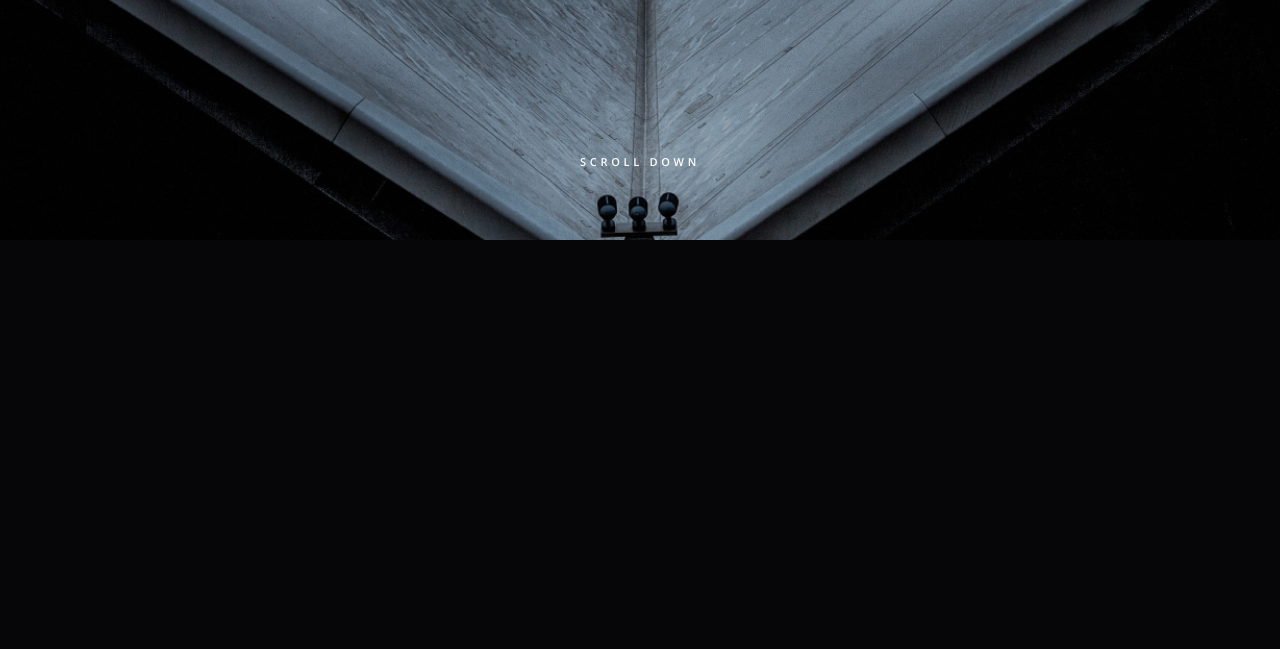
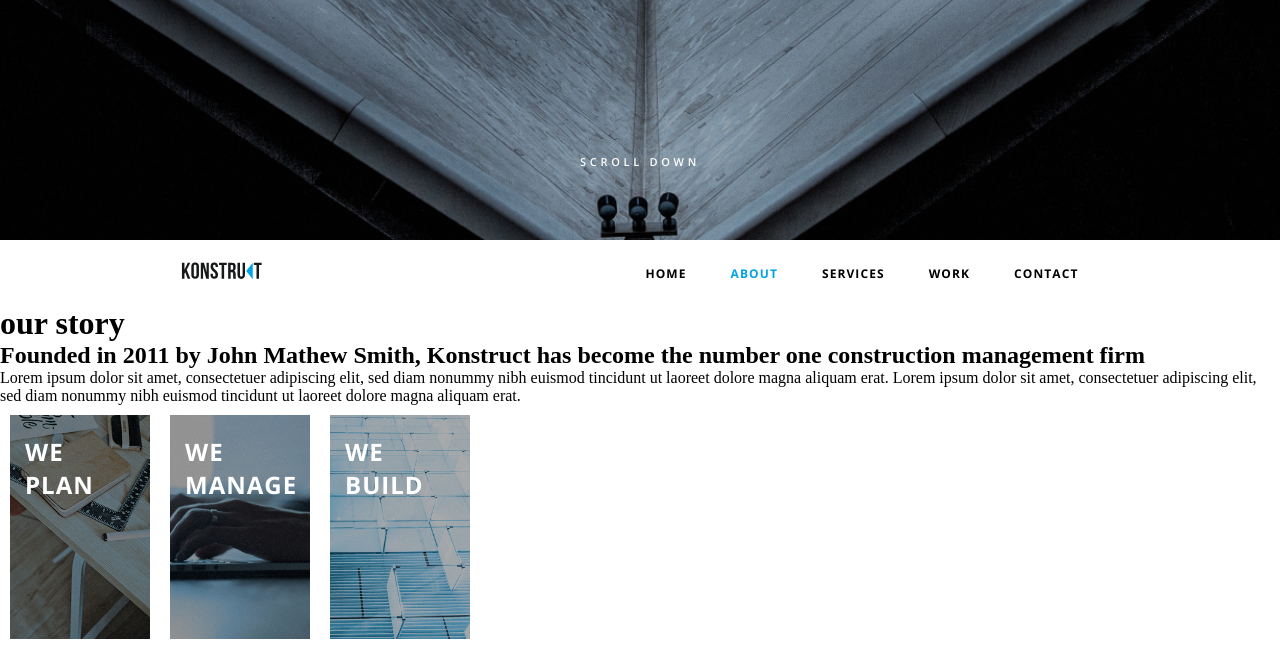
Before and after one commit to cellsium/cellsium.github.io, a PHP site: page / in a window 1280 px wide. Shown: the part 560-1209 px from the top of the page. Before the commit the page ends 800 px from the top, so only its background shows below. Run offline with PHP 8.4, Linux system fonts and the light colour scheme.

Commit message:
konstruct1

```diff
--- a/konstruct/index.html
+++ b/konstruct/index.html
@@ -23,7 +23,47 @@
       <p>SCROLL DOWN</p>
     </div>
   </header>
-
+  <main class="main">
+    <div class="main__menu">
+      <div class="main__menu-logo"><img src="./img/logo-black.svg" alt="logo"></div>
+      <div class="main__menu-link">
+        <a href="#!">home</a>
+        <a href="#!" class="active">about</a>
+        <a href="#!">services</a>
+        <a href="#!">work</a>
+        <a href="#!">contact</a>
+      </div>
+    </div>
+    <div class="main__story">
+      <h1>our story</h1>
+      <div class="main__story-info">
+        <h2>
+          Founded in 2011 by John Mathew Smith,
+          <span>Konstruct</span> has become the number one construction management firm
+        </h2>
+        <p>
+          Lorem ipsum dolor sit amet, consectetuer adipiscing elit,
+          sed diam nonummy nibh euismod tincidunt ut laoreet dolore magna aliquam erat.
+          Lorem ipsum dolor sit amet, consectetuer adipiscing elit,
+          sed diam nonummy nibh euismod tincidunt ut laoreet dolore magna aliquam erat.
+        </p>
+      </div>
+      <div class="main__story-img">
+        <div class="img-box">
+          <h1>we plan</h1>
+          <img src="./img/our/table.png" alt="we plan">
+        </div>
+        <div class="img-box">
+          <h1>we manage</h1>
+          <img src="./img/our/book.png" alt="we manage">
+        </div>
+        <div class="img-box">
+          <h1>we build</h1>
+          <img src="./img/our/glass.png" alt="we build">
+        </div>
+      </div>
+    </div>
+  </main>
 </body>
 
 </html>
--- a/konstruct/style/style.css
+++ b/konstruct/style/style.css
@@ -3,6 +3,19 @@
   padding: 0;
   -webkit-box-sizing: border-box;
           box-sizing: border-box;
+}
+
+a {
+  text-decoration: none;
+  color: #000;
+  text-transform: uppercase;
+  font-family: Open Sans;
+  font-size: 12px;
+  font-weight: 700;
+}
+
+.active {
+  color: #00a4e5;
 }
 
 .header {
@@ -74,4 +87,55 @@
   letter-spacing: 3.7px;
   color: #FFFFFF;
 }
+
+.main__menu {
+  display: -webkit-box;
+  display: -ms-flexbox;
+  display: flex;
+  -webkit-box-align: center;
+      -ms-flex-align: center;
+          align-items: center;
+  -ms-flex-pack: distribute;
+      justify-content: space-around;
+  height: 65px;
+}
+
+.main__menu-link a {
+  letter-spacing: 1.09091px;
+  margin: 0 20px;
+}
+
+.main__story-img {
+  display: -webkit-box;
+  display: -ms-flexbox;
+  display: flex;
+}
+
+.img-box {
+  position: relative;
+  overflow: hidden;
+  width: 140px;
+  height: 224px;
+  margin: 10px;
+}
+
+.img-box h1 {
+  position: absolute;
+  z-index: 1;
+  font-family: Open Sans;
+  font-weight: 700;
+  font-size: 24px;
+  letter-spacing: 1px;
+  color: #fff;
+  text-transform: uppercase;
+  width: 70px;
+  margin: 20px 0 0 15px;
+}
+
+.img-box img {
+  position: absolute;
+  top: 0;
+  left: -132px;
+  height: 230px;
+}
 /*# sourceMappingURL=style.css.map */
--- a/konstruct/style/style.scss
+++ b/konstruct/style/style.scss
@@ -2,6 +2,18 @@
   margin: 0;
   padding: 0;
   box-sizing: border-box;
+}
+a {
+  text-decoration: none;
+  color: #000;
+  text-transform: uppercase;
+  font-family: Open Sans;
+  font-size: 12px;
+  font-weight: 700;
+}
+
+.active {
+  color: rgba(0, 164, 229, 1);
 }
 
 .header {
@@ -51,3 +63,49 @@
     }
   }
 }
+
+.main {
+  &__menu {
+    display: flex;
+    align-items: center;
+    justify-content: space-around;
+    height: 65px;
+    &-link {
+      a {
+        letter-spacing: 1.09091px;
+        margin: 0 20px;
+      }
+    }
+  }
+  &__story {
+    &-img {
+      display: flex;
+    }
+  }
+}
+
+.img-box {
+  position: relative;
+  overflow: hidden;
+  width: 140px;
+  height: 224px;
+  margin: 10px;
+  h1 {
+    position: absolute;
+    z-index: 1;
+    font-family: Open Sans;
+    font-weight: 700;
+    font-size: 24px;
+    letter-spacing: 1px;
+    color: #fff;
+    text-transform: uppercase;
+    width: 70px;
+    margin: 20px 0 0 15px;
+  }
+  img {
+    position: absolute;
+    top: 0;
+    left: -132px;
+    height: 230px;
+  }
+}
```
Also changed, not shown: konstruct/img/logo-black.svg (added), konstruct/img/our/book.png (added), konstruct/img/our/glass.png (added), konstruct/img/our/table.png (added), 1 other file.
